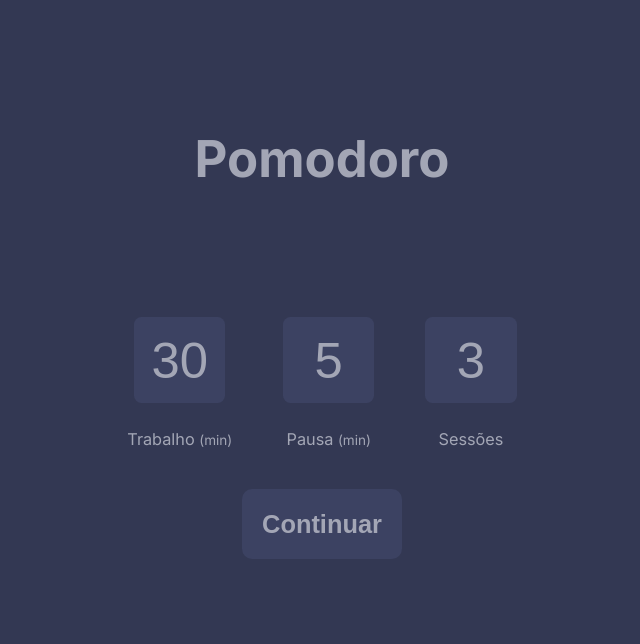
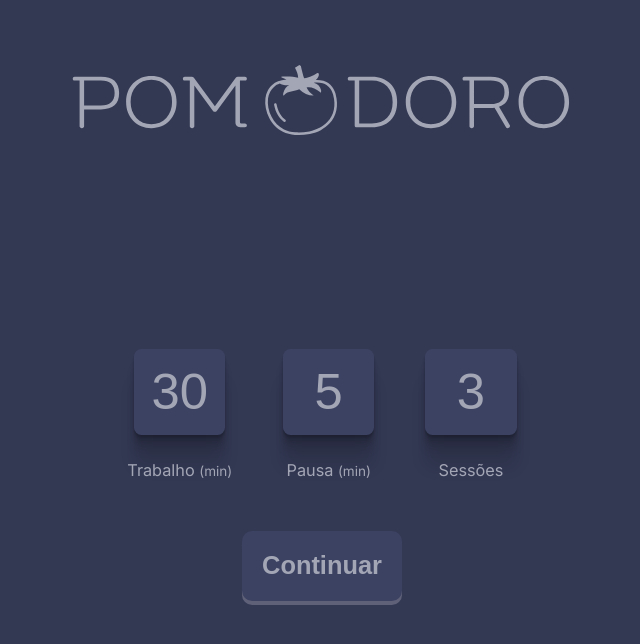
Before and after one commit to MrEzequiel/Pomodoro, a plain HTML site: page index.html in a window 1280 px wide. Shown: the whole page, without its empty margins (318-958 px from the left). Drawn offline with Linux system fonts and the light colour scheme.

Commit message:
:sparkles: home commit

```diff
--- a/index.html
+++ b/index.html
@@ -15,21 +15,30 @@
     <title>Pomodoro</title>
   </head>
   <body>
-    <header>
-      <h1>Pomodoro</h1>
+    <header class="flex">
+      <img src="./assets/logo.svg" alt="logo pomodoro" />
     </header>
-    <main>
-      <section class="pomodoro">
+    <main class="flex">
+      <section class="pomodoro flex">
         <div class="work-time">
-          <input id="work" type="number" value="30" />
+          <span class="span-alert input1">Campo inválido!</span>
+          <input id="work" type="number" value="30" class="shadow input-home" />
           <p>Trabalho <small>(min)</small></p>
         </div>
         <div class="pause-time">
-          <input id="pause" type="number" value="5" />
+          <span class="span-alert input2">Campo inválido!</span>
+          <input id="pause" type="number" value="5" class="shadow input-home" />
           <p>Pausa <small>(min)</small></p>
         </div>
         <div class="sections-time">
-          <input id="sections" type="number" max="60" value="3" />
+          <span class="span-alert input3">Campo inválido!</span>
+          <input
+            id="sections"
+            type="number"
+            max="60"
+            value="3"
+            class="shadow input-home"
+          />
           <p>Sessões</p>
         </div>
       </section>
--- a/src/main.js
+++ b/src/main.js
@@ -13,7 +13,7 @@ const Verification = {
       inputSections === '' ||
       inputSections <= '0'
     ) {
-      this.alert()
+      this.alert([inputWork, inputPause, inputSections])
     } else {
       saveInputs(
         parseInt(inputWork),
@@ -23,8 +23,17 @@ const Verification = {
     }
   },
   //ALERTA O USUÁRIO OS CAMPOS
-  alert() {
-    document.querySelector('.pomodoro').classList.add('alert')
+  alert(target) {
+    for (i = 0; i < target.length; i++) {
+      if (target[i] === '' || target[i] <= '0') {
+        const spanAlert = document.querySelector(`.span-alert.input${i + 1}`)
+        spanAlert.style.display = 'block'
+      }
+    }
+  },
+
+  closeAlert(target) {
+    target.style.display = 'none'
   }
 }
 
@@ -42,6 +51,11 @@ function saveInputs(work, pause, sections) {
 // DEPOIS REDIRECIONAR PARA PÁGINA DO POMODORO
 const redirectPage = () => (window.location.href = 'pomodoro.html')
 
+document.querySelectorAll('.input-home').forEach(input => {
+  input.addEventListener('focusin', event => {
+    Verification.closeAlert(event.target.parentElement.firstElementChild)
+  })
+})
 // QUANDO O BOTÃO FOR CLICADO
 document.querySelector('.button-home').addEventListener('click', () => {
   Verification.input()
--- a/styles/global.css
+++ b/styles/global.css
@@ -28,6 +28,7 @@ input[type='number']::-webkit-inner-spin-button {
   --primary-color: #333853;
   --secondary-color: #a3a6b5;
   --third-color: #3c4262;
+  --aux-color: #5f6179;
   --color-work: #219653;
   --pause-work: #f2c94c;
 
@@ -45,3 +46,54 @@ body {
   align-items: center;
   justify-content: center;
 }
+
+.button {
+  display: flex;
+  align-items: center;
+  justify-content: center;
+
+  position: relative;
+
+  cursor: pointer;
+  background: var(--third-color);
+  color: var(--secondary-color);
+
+  border: 0;
+  outline: 0;
+
+  border-radius: 1rem;
+  box-shadow: 0 0.4rem 0 var(--aux-color);
+
+  overflow: hidden;
+}
+
+.button::after {
+  content: '';
+  position: absolute;
+  display: block;
+  width: 100%;
+  height: 100%;
+}
+
+.button:after {
+  left: -100%;
+  clip-path: polygon(10% 0, 70% 0, 90% 100%, 30% 100%);
+  background-color: rgba(255, 255, 255, 0.205);
+
+  transition: all 400ms ease;
+}
+.button:hover::after {
+  left: 100%;
+}
+
+.button:active {
+  position: relative;
+  top: 0.4rem;
+  box-shadow: none;
+}
+
+.shadow {
+  box-shadow: rgba(0, 0, 0, 0.09) 0 0.2rem 0.1rem,
+    rgba(0, 0, 0, 0.09) 0 0.4rem 0.2rem, rgba(0, 0, 0, 0.09) 0 0.8rem 0.4rem,
+    rgba(0, 0, 0, 0.09) 0 1.6rem 0.8rem, rgba(0, 0, 0, 0.09) 0 3.2rem 1.6rem;
+}
--- a/styles/home.css
+++ b/styles/home.css
@@ -1,18 +1,24 @@
 header {
-  text-align: center;
-  font-size: 2.5rem;
-  padding: 10% 0;
+  height: 25vh;
+}
+
+header img {
+  width: min(50rem, 90%);
+}
+
+main {
+  height: 75vh;
+  flex-direction: column;
 }
 
 .pomodoro {
-  display: flex;
-  align-items: center;
-  justify-content: center;
+  margin-top: -5rem;
   text-align: center;
+  flex-wrap: wrap;
 }
 
 .pomodoro input {
-  background: #3c4262;
+  background: var(--third-color);
   color: var(--secondary-color);
   width: 9rem;
   height: 8.5rem;
@@ -21,17 +27,39 @@ header {
   padding: 1rem;
   font-size: 5rem;
   border-radius: 0.75rem;
-
-  transition: border 250ms;
 }
 
-.pomodoro.alert input {
-  border: 0.3rem solid rgb(255, 52, 52);
+.pomodoro .span-alert {
+  display: none;
+  position: absolute;
+  top: -10rem;
+
+  background: var(--third-color);
+
+  border-radius: 3rem;
+  padding: 2rem 1rem;
+}
+
+.pomodoro .span-alert:after {
+  content: '';
+
+  position: absolute;
+  bottom: -1.25rem;
+  left: 37px;
+
+  border-radius: 0 0 0 20px;
+
+  background: var(--third-color);
+  width: 2rem;
+  height: 2rem;
 }
 
 .pomodoro div {
+  position: relative;
+
   margin-left: 5rem;
 }
+
 .pomodoro div p {
   margin-top: 2.5rem;
 }
@@ -41,16 +69,18 @@ header {
 }
 
 .button {
-  margin: 4rem auto 0 auto;
-  display: block;
-  cursor: pointer;
-  background: #3c4262;
-  border: 0;
-  outline: 0;
   font-size: 2.5rem;
   font-weight: 700;
-  color: var(--secondary-color);
-  border-radius: 1rem;
 
+  margin: 5rem auto 0 auto;
   padding: 2rem;
 }
+
+@media (max-width: 500px) {
+  main .pomodoro {
+    display: block;
+  }
+  .pomodoro.flex div {
+    margin: 0 0 2rem 0;
+  }
+}
```
Also changed, not shown: pomodoro.html (+2 -2 lines), styles/pomodoro.css (+0 -11 lines), assets/logo.png (added), assets/logo.svg (added).
